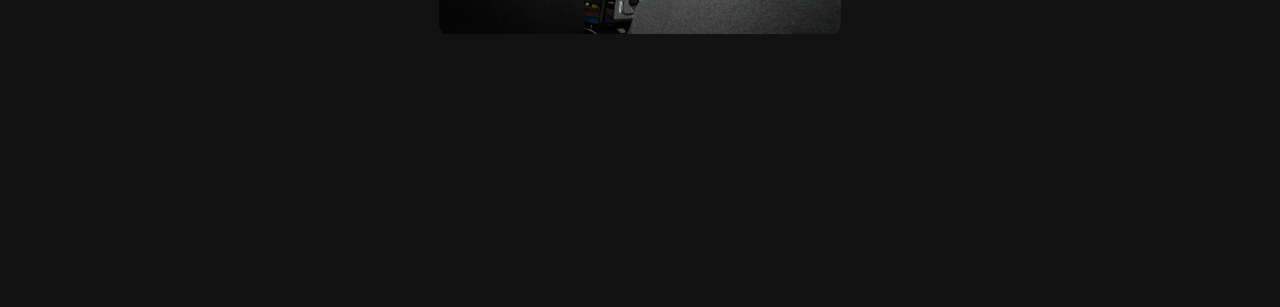
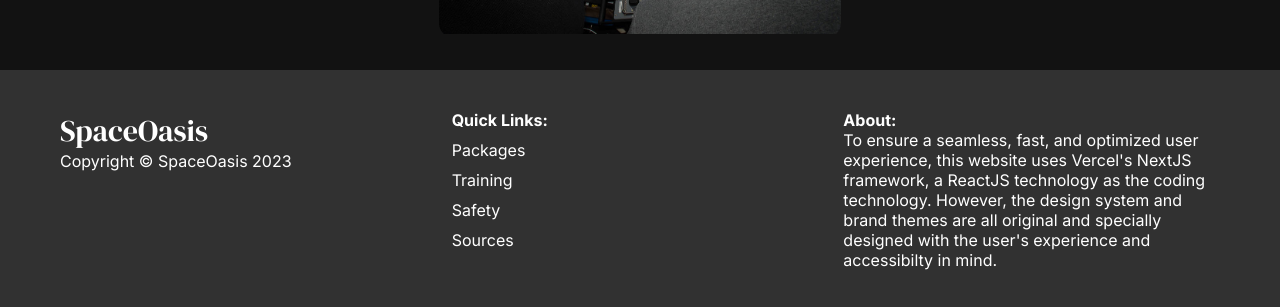
Before and after one commit to Achintya72/space-oasis, a Next.js app: page / in a window 1280 px wide. Shown: the part 2483-2790 px from the top of the page. Before the commit the page ends 2533 px from the top, so only its background shows below. Built offline with nearby package versions, Linux system fonts and the light colour scheme.

Commit message:
Added Footers and Adjusted Cards to show focus and hover states

```diff
--- /dev/null
+++ b/components/Footer/FooterStyles.module.css
@@ -0,0 +1,41 @@
+.footer,
+.footerRoot {
+  background-color: var(--clr-background-s2);
+  width: 100%;
+  box-sizing: border-box;
+  padding: 20px;
+  display: flex;
+  justify-content: space-between;
+  flex-wrap: wrap;
+  align-items: flex-start;
+  gap: 15px;
+}
+.footerRoot {
+  margin-top: 20px;
+}
+.branding {
+  font-family: "DM Serif Display", sans-serif;
+  font-weight: 400;
+  font-size: 30px;
+}
+
+.quicklinks {
+  display: flex;
+  flex-direction: column;
+  gap: 10px;
+}
+
+.quicklinks a {
+  color: white;
+  text-decoration: none;
+}
+
+.quicklinks a:hover,
+.quicklinks a:focus {
+  text-decoration: underline;
+}
+
+.footer div {
+  flex: 1;
+  min-width: 200px;
+}
--- /dev/null
+++ b/components/Footer/index.jsx
@@ -0,0 +1,31 @@
+import Link from "next/link";
+import styles from "./FooterStyles.module.css";
+import Wrapper from "../Wrapper";
+export default function Footer() {
+    return (
+        <footer className={styles.footerRoot}>
+            <Wrapper>
+                <div className={styles.footer}>
+                    <div>
+                        <span className={styles.branding}>SpaceOasis</span>
+                        <div>Copyright &copy; SpaceOasis 2023</div>
+                    </div>
+                    <div className={styles.quicklinks}>
+                        <p><strong>Quick Links: </strong></p>
+                        <Link href="/packages">Packages</Link>
+                        <Link href="/training">Training</Link>
+                        <Link href="/safety">Safety</Link>
+                        <Link href="/sources">Sources</Link>
+                    </div>
+                    <div className={styles.about}>
+                        <p><strong>About:</strong></p>
+                        <p>To ensure a seamless, fast, and optimized user experience, this website uses Vercel&apos;s NextJS framework,
+                            a ReactJS technology as the coding technology. However, the design system and brand themes are all
+                            original and specially designed with the user&apos;s experience and accessibilty in mind.
+                        </p>
+                    </div>
+                </div>
+            </Wrapper>
+        </footer>
+    )
+}
--- a/components/index.jsx
+++ b/components/index.jsx
@@ -1,9 +1,10 @@
 import Navbar from "./Navbar";
 import Button from "./Button";
 import Icon from "./Icon";
-
+import Footer from "./Footer";
 export {
     Navbar,
     Button,
-    Icon
+    Icon,
+    Footer
 };
--- a/pages/index.js
+++ b/pages/index.js
@@ -1,7 +1,7 @@
 import Head from 'next/head'
 import Image from 'next/image'
 import styles from './home.module.css';
-import { Navbar, Button, Icon } from "../components";
+import { Navbar, Button, Icon, Footer } from "../components";
 import Wrapper from "../components/Wrapper/index";
 import PackageCard from "./packages/_packagecard";
 import getClasses from './api/_getClasses';
@@ -45,7 +45,7 @@ const gallery = [
 const options = {
   root: null,
   rootMargin: "0px",
-  threshold: 0.7
+  threshold: 0.6
 };
 export default function Home() {
   const router = useRouter();
@@ -102,6 +102,7 @@ export default function Home() {
           </div>
         </section>
       </Wrapper>
+      <Footer />
     </>
   )
 }
--- a/pages/packages/[package]/index.jsx
+++ b/pages/packages/[package]/index.jsx
@@ -2,7 +2,7 @@ import { useRouter } from "next/router";
 import Head from "next/head";
 import Link from "next/link";
 import Wrapper from "../../../components/Wrapper/index";
-import { Navbar, Icon } from "../../../components";
+import { Navbar, Icon, Footer } from "../../../components";
 import styles from "./styles.module.css";
 import dataset from "./content.json";
 import VehicleDetails from "./_vehicle";
@@ -126,6 +126,7 @@ export default function ProductDetail() {
                 {tab == "Journey" && <Journey packageName={packageName} />}
                 <QuoteForm />
             </Wrapper>
+            <Footer />
         </>
     );
 }
--- a/pages/packages/index.jsx
+++ b/pages/packages/index.jsx
@@ -1,7 +1,7 @@
 import Head from 'next/head';
 import Image from 'next/image';
 import styles from './styles.module.css';
-import { Navbar, Button } from "../../components";
+import { Navbar, Button, Footer } from "../../components";
 import Wrapper from "../../components/Wrapper/index";
 import PackageCard from "./_packagecard";
 import LocationCard from "./_locationcard"
@@ -109,6 +109,7 @@ export default function Packages() {
                 </h3>
                 <QuoteForm />
             </Wrapper>
+            <Footer />
         </>
     )
 }
--- a/pages/packages/styles.module.css
+++ b/pages/packages/styles.module.css
@@ -40,12 +40,17 @@
   width: 100%;
   margin-bottom: 10px;
   margin-top: 10px;
-  transition: border-bottom 200ms ease-in;
+  transition: all 200ms ease-in;
 }
 .locationCard {
-  border-bottom: 0px solid var(--clr-background-s1);
+  border-bottom: 0px solid var(--clr-background);
+  box-sizing: border-box;
 }
 
+.locationCard:hover,
+.locationCard:focus {
+  box-shadow: 2px 0px 10px rgba(255, 255, 255, 0.5);
+}
 .activeLocationCard {
   border-bottom: 3px solid var(--clr-primary);
 }
--- a/pages/safety/index.jsx
+++ b/pages/safety/index.jsx
@@ -1,4 +1,4 @@
-import { Icon, Navbar } from "../../components";
+import { Footer, Icon, Navbar } from "../../components";
 import Wrapper from "../../components/Wrapper";
 import getClasses from "../api/_getClasses";
 import data from "./content.json";
@@ -13,6 +13,7 @@ export default function Safety(props) {
     const [tab, changeTab] = useState(options[0]);
     const vehicleData = data["vehicles"];
     return (
+        <>
             <Wrapper>
                 <Navbar />
                 <h1>Safety Information</h1>
@@ -38,6 +39,8 @@ export default function Safety(props) {
                     ))}
                 </div>
             </Wrapper>
+            <Footer />
+        </>
     )
 }
 
--- a/pages/sources/index.jsx
+++ b/pages/sources/index.jsx
@@ -1,6 +1,6 @@
 import Head from "next/head";
 import Wrapper from "../../components/Wrapper";
-import { Navbar, Icon } from "../../components";
+import { Navbar, Icon, Footer } from "../../components";
 import data from "./content.json";
 import Citations from "./_CitationCard";
 import styles from "./styles.module.css";
@@ -19,6 +19,7 @@ export default function Sources() {
                     ))}
                 </div>
             </Wrapper>
+            <Footer />
         </>
     );
 }
--- a/pages/training/index.jsx
+++ b/pages/training/index.jsx
@@ -1,4 +1,4 @@
-import { Navbar } from "../../components"
+import { Footer, Navbar } from "../../components"
 import Wrapper from "../../components/Wrapper"
 import styles from "./trainingStyles.module.css";
 import Image from "next/image";
@@ -7,6 +7,7 @@ import YoutubeEmbed from "./YoutubeEmbed";
 
 export default function Training(props) {
     return (
+        <>
             <Wrapper>
                 <Navbar />
                 <h1>Training</h1>
@@ -30,6 +31,8 @@ export default function Training(props) {
                     }
                 </div>
             </Wrapper>
+            <Footer />
+        </>
     )
 }
 
```
Lines whose indentation alone changed are shown as unchanged.
